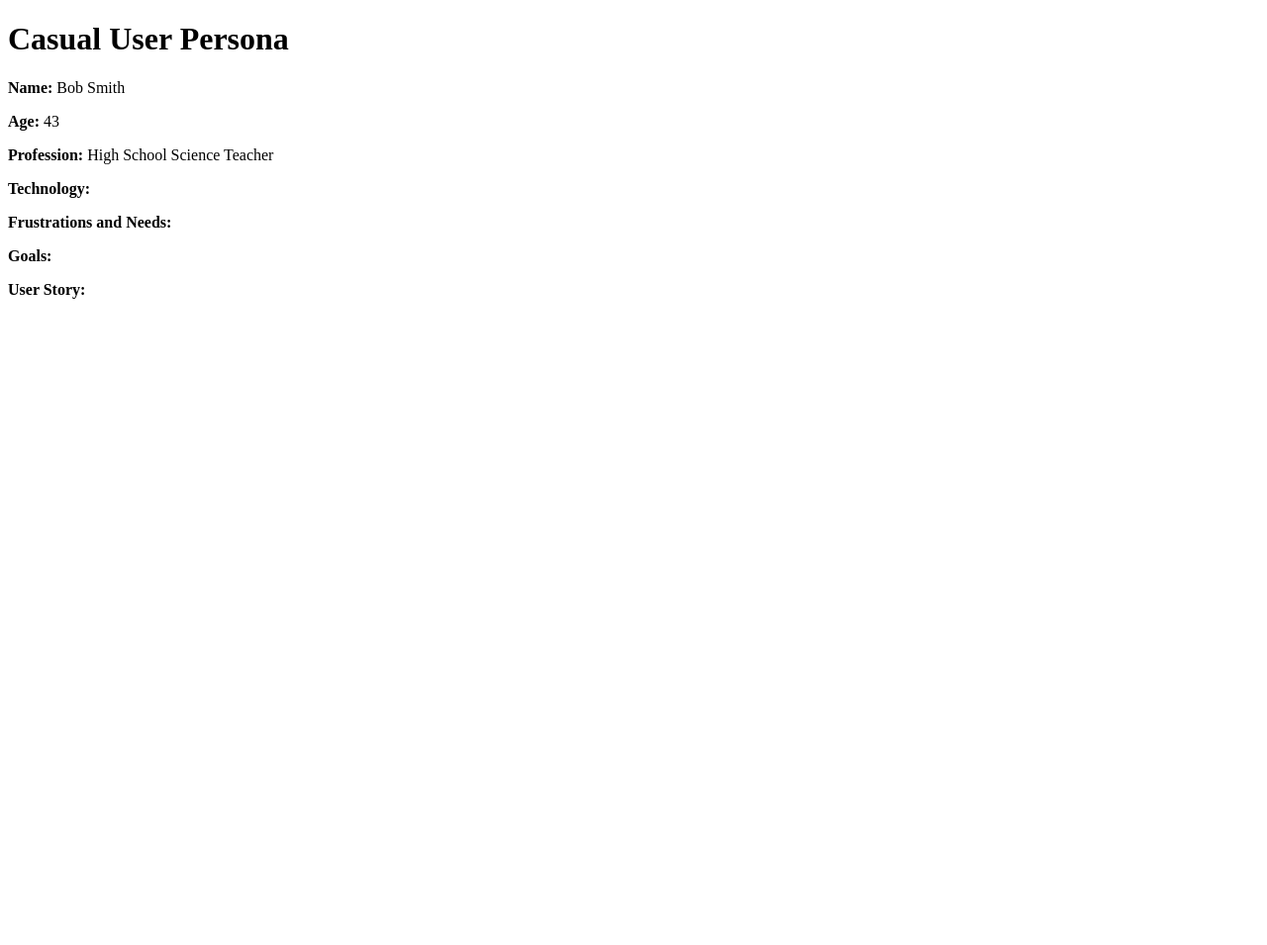
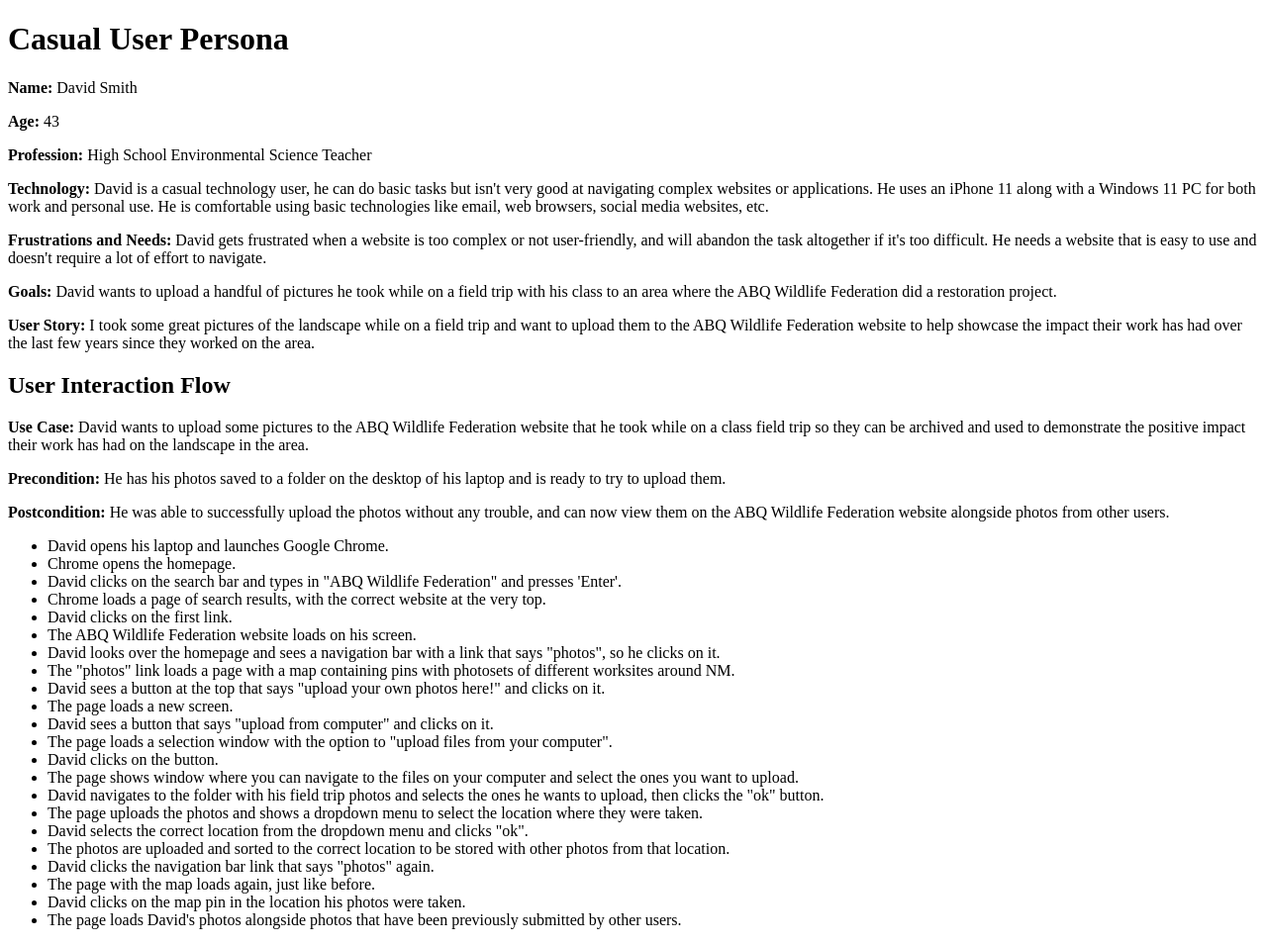
Before and after one commit to Least-Valuable-Painters/ABQ-Wildlife, a plain HTML site: page persona/casual-persona.html in a window 1280 px wide. Shown: the whole page at 99% size. Before the commit the page ends 800 px from the top, so only its background shows below. Drawn offline with Linux system fonts and the light colour scheme.

Commit message:
added persona, user story, and interaction flow for casual user

```diff
--- a/persona/casual-persona.html
+++ b/persona/casual-persona.html
@@ -7,25 +7,63 @@
 <body>
 <h1>Casual User Persona</h1>
 <div>
-  <p><strong>Name:</strong> Bob Smith</p>
+  <p><strong>Name:</strong> David Smith</p>
   <p><strong>Age:</strong> 43</p>
 </div>
 <div>
-  <p><strong>Profession:</strong> High School Science Teacher</p>
+  <p><strong>Profession:</strong> High School Environmental Science Teacher</p>
 </div>
 <div>
-  <p><strong>Technology:</strong></p>
+  <p><strong>Technology:</strong> David is a casual technology user, he can do basic tasks but isn't very good at navigating complex websites or applications. He uses an iPhone 11 along with a Windows 11 PC for both work and personal use. He is comfortable using basic technologies like email, web browsers, social media websites, etc.</p>
 </div>
 <div>
-  <p><strong>Frustrations and Needs:</strong></p>
+  <p><strong>Frustrations and Needs:</strong> David gets frustrated when a website is too complex or not user-friendly, and will abandon the task altogether if it's too difficult. He needs a website that is easy to use and doesn't require a lot of effort to navigate.</p>
 </div>
 <div>
-  <p><strong>Goals:</strong></p>
+  <p><strong>Goals:</strong> David wants to upload a handful of pictures he took while on a field trip with his class to an area where the ABQ Wildlife Federation did a restoration project.</p>
 </div>
 <div>
-  <p><strong>User Story:</strong></p>
+  <p><strong>User Story:</strong> I took some great pictures of the landscape while on a field trip and want to upload them to the ABQ Wildlife Federation website to help showcase the impact their work has had over the last few years since they worked on the area.</p>
 </div>
 
+<div>
+  <h2>User Interaction Flow</h2>
+</div>
+<div>
+  <p><strong>Use Case:</strong> David wants to upload some pictures to the ABQ Wildlife Federation website that he took while on a class field trip so they can be archived and used to demonstrate the positive impact their work has had on the landscape in the area.</p>
+</div>
+<div>
+  <p><strong>Precondition:</strong> He has his photos saved to a folder on the desktop of his laptop and is ready to try to upload them.</p>
+</div>
+<div>
+  <p><strong>Postcondition:</strong> He was able to successfully upload the photos without any trouble, and can now view them on the ABQ Wildlife Federation website alongside photos from other users.</p>
+</div>
+<div>
+  <ul>
+    <li>David opens his laptop and launches Google Chrome.</li>
+    <li>Chrome opens the homepage.</li>
+    <li>David clicks on the search bar and types in "ABQ Wildlife Federation" and presses 'Enter'.</li>
+    <li>Chrome loads a page of search results, with the correct website at the very top.</li>
+    <li>David clicks on the first link.</li>
+    <li>The ABQ Wildlife Federation website loads on his screen.</li>
+    <li>David looks over the homepage and sees a navigation bar with a link that says "photos", so he clicks on it.</li>
+    <li>The "photos" link loads a page with a map containing pins with photosets of different worksites around NM.</li>
+    <li>David sees a button at the top that says "upload your own photos here!" and clicks on it.</li>
+    <li>The page loads a new screen.</li>
+    <li>David sees a button that says "upload from computer" and clicks on it.</li>
+    <li>The page loads a selection window with the option to "upload files from your computer".</li>
+    <li>David clicks on the button.</li>
+    <li>The page shows window where you can navigate to the files on your computer and select the ones you want to upload.</li>
+    <li>David navigates to the folder with his field trip photos and selects the ones he wants to upload, then clicks the "ok" button.</li>
+    <li>The page uploads the photos and shows a dropdown menu to select the location where they were taken.</li>
+    <li>David selects the correct location from the dropdown menu and clicks "ok".</li>
+    <li>The photos are uploaded and sorted to the correct location to be stored with other photos from that location.</li>
+    <li>David clicks the navigation bar link that says "photos" again.</li>
+    <li>The page with the map loads again, just like before.</li>
+    <li>David clicks on the map pin in the location his photos were taken.</li>
+    <li>The page loads David's photos alongside photos that have been previously submitted by other users.</li>
+  </ul>
+</div>
 
 </body>
 </html>
```
